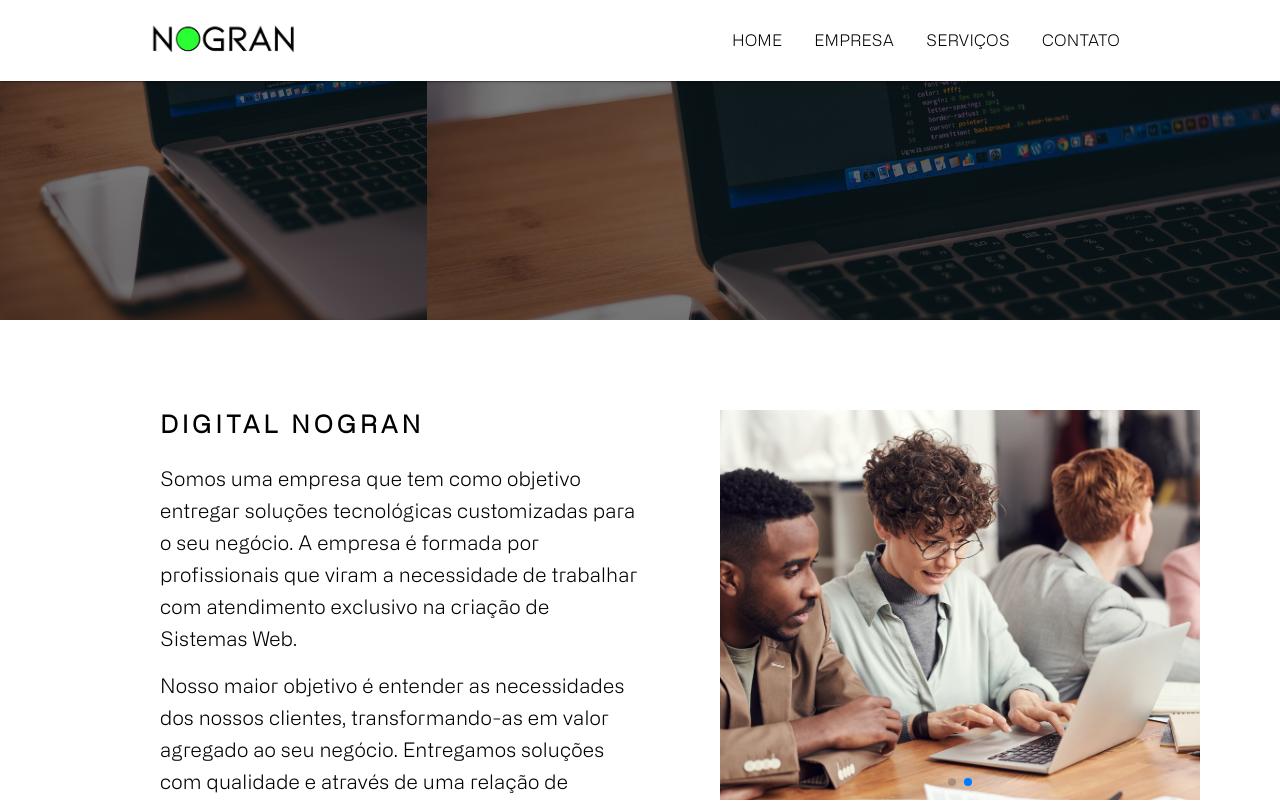
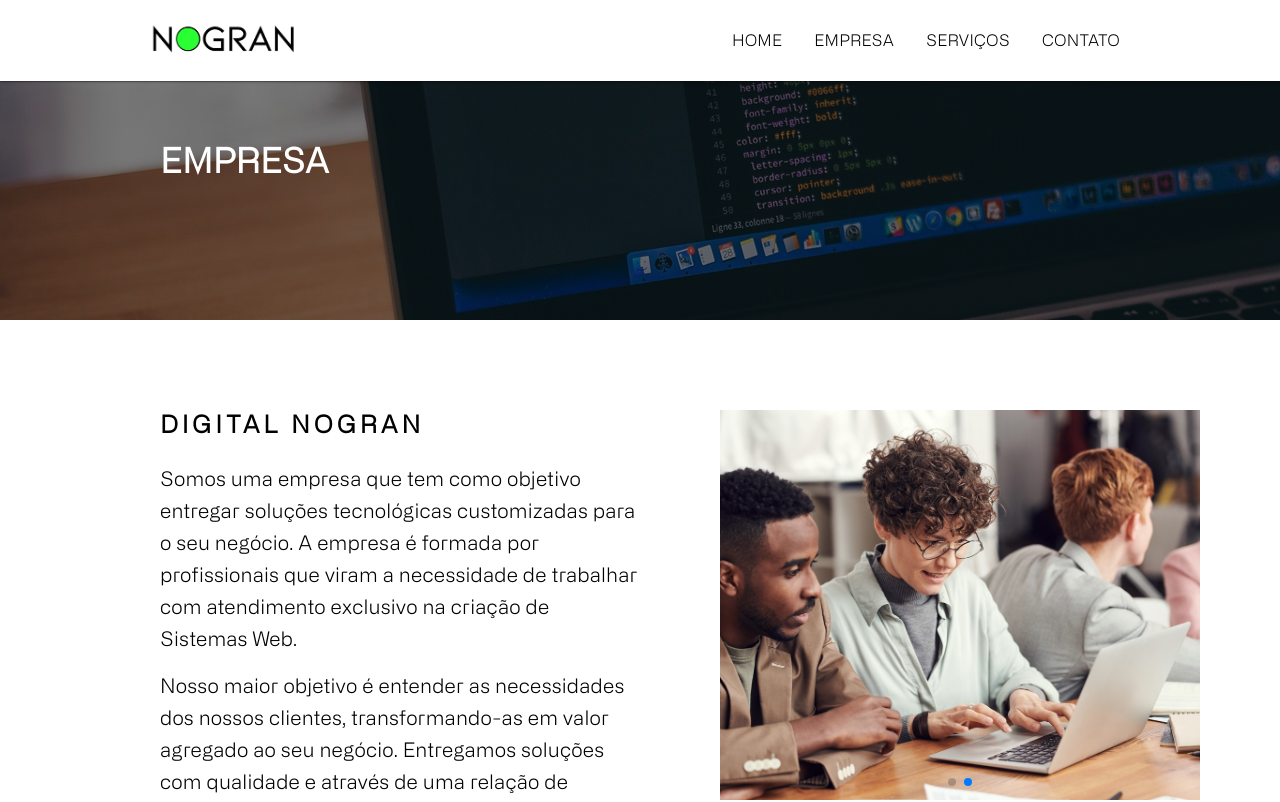
Before and after one commit to nogran/digital.nogran.ui, a React (Create React App) app: page /empresa in a window 1280 px wide. Shown: the top 802 px of the page. Built offline with nearby package versions, Linux system fonts and the light colour scheme.

Commit message:
empresa title update

```diff
--- a/src/pages/empresa/Empresa.tsx
+++ b/src/pages/empresa/Empresa.tsx
@@ -42,9 +42,10 @@ export const Empresa = () => {
             <Grid container direction="row" justifyContent='center' alignItems='center' >
 
                 {/* PAGE 1 */}
-                <Grid item className="empresa2" xs={4} style={{ height: '40vh' }}>
-                </Grid>
-                <Grid item className="empresa2" xs={8} style={{ height: '40vh' }} >
+                <Grid item className="empresa2" xs={12}>
+                    <Box style={{ height: '40vh' }} display='flex' alignItems='center' justifyContent='start' marginLeft={20}>
+                        <Typography variant='h4' style={{ fontWeight: 'bold', color: 'white' }}>EMPRESA</Typography>
+                    </Box>
                 </Grid>
 
                 <Grid item xs={6} style={{ height: '50vh' }} >
@@ -74,7 +75,7 @@ export const Empresa = () => {
                 </Grid>
 
                 {/* PAGE 3 */}
-                <Grid item xs={12} style={{ height: '30vh', marginTop:'20px' }}>
+                <Grid item xs={12} style={{ height: '30vh', marginTop: '20px' }}>
                     <Typography variant='h3' align="center">Olhar para o Futuro.</Typography>
                     <Box>
                         <Typography variant='h6' align='center' style={{ marginLeft: '170px', marginRight: '170px', marginTop: '10px' }}>Nossa equipe é formada por profissionais com vasta experiência nas áreas de tecnologia, desenvolvimento de software e produção industrial. Isso possibilita a visão ao futuro onde desenvolvemos as soluções digitais específicas que serão as ferramentas de trabalho para possibilitar a criação de uma nova jornada para nossos clientes.</Typography>
```
